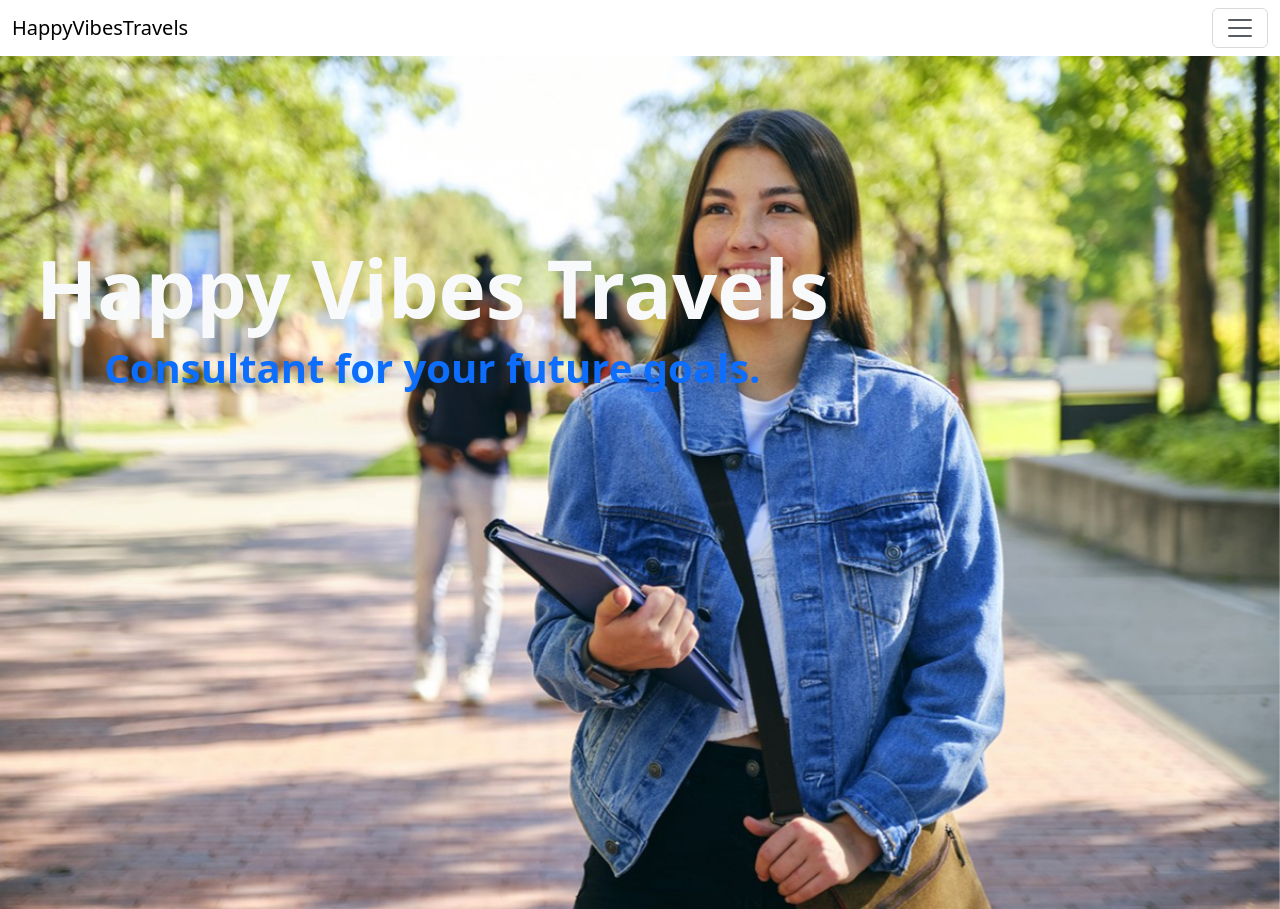
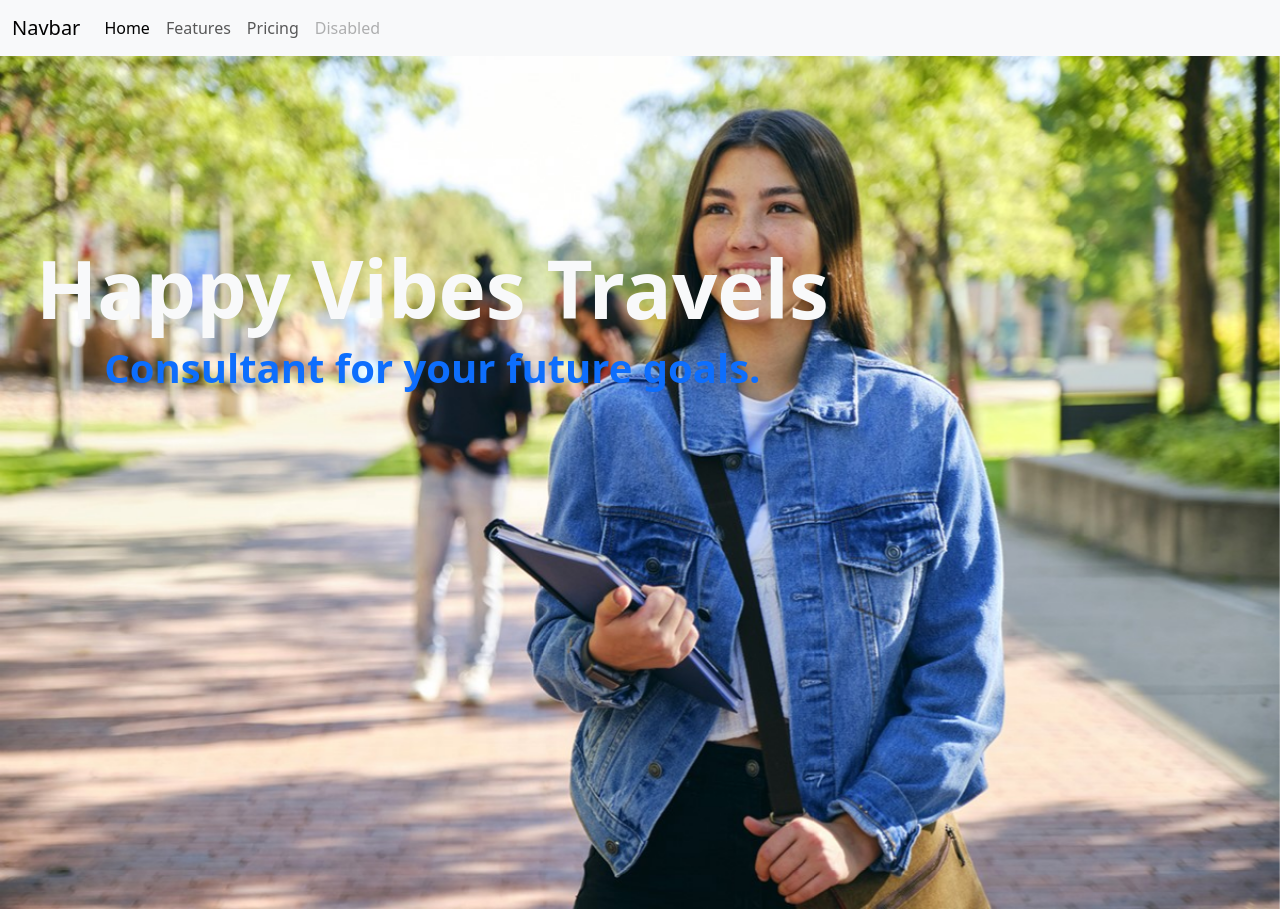
Before and after one commit to kevin-peiris/Finland-Website, a plain HTML site: page index.html in a window 1280 px wide. Shown: the top 909 px of the page. Drawn offline with nearby package versions, Linux system fonts and the light colour scheme.

Commit message:
new navbar

```diff
--- a/index.html
+++ b/index.html
@@ -11,27 +11,27 @@
 </head>
 
 <body>
-  <nav class="navbar sticky-top">
-    <div class="container-fluid ">
-      <a class="navbar-brand" href="#">HappyVibesTravels</a>
-      <button class="navbar-toggler collapsed" type="button" data-bs-toggle="collapse" data-bs-target="#navbarsExample01" aria-controls="navbarsExample01" aria-expanded="false" aria-label="Toggle navigation">
+  <nav class="navbar navbar-expand-lg bg-body-tertiary">
+    <div class="container-fluid">
+      <a class="navbar-brand" href="#">Navbar</a>
+      <button class="navbar-toggler" type="button" data-bs-toggle="collapse" data-bs-target="#navbarNav" aria-controls="navbarNav" aria-expanded="false" aria-label="Toggle navigation">
         <span class="navbar-toggler-icon"></span>
       </button>
-
-      <div class="navbar-collapse collapse" id="navbarsExample01">
-        <ul class="navbar-nav me-auto mb-2">
+      <div class="collapse navbar-collapse" id="navbarNav">
+        <ul class="navbar-nav">
           <li class="nav-item">
             <a class="nav-link active" aria-current="page" href="#">Home</a>
           </li>
           <li class="nav-item">
-            <a class="nav-link" href="#">Link</a>
+            <a class="nav-link" href="#">Features</a>
+          </li>
+          <li class="nav-item">
+            <a class="nav-link" href="#">Pricing</a>
           </li>
           <li class="nav-item">
             <a class="nav-link disabled" aria-disabled="true">Disabled</a>
           </li>
-
         </ul>
-
       </div>
     </div>
   </nav>
```
